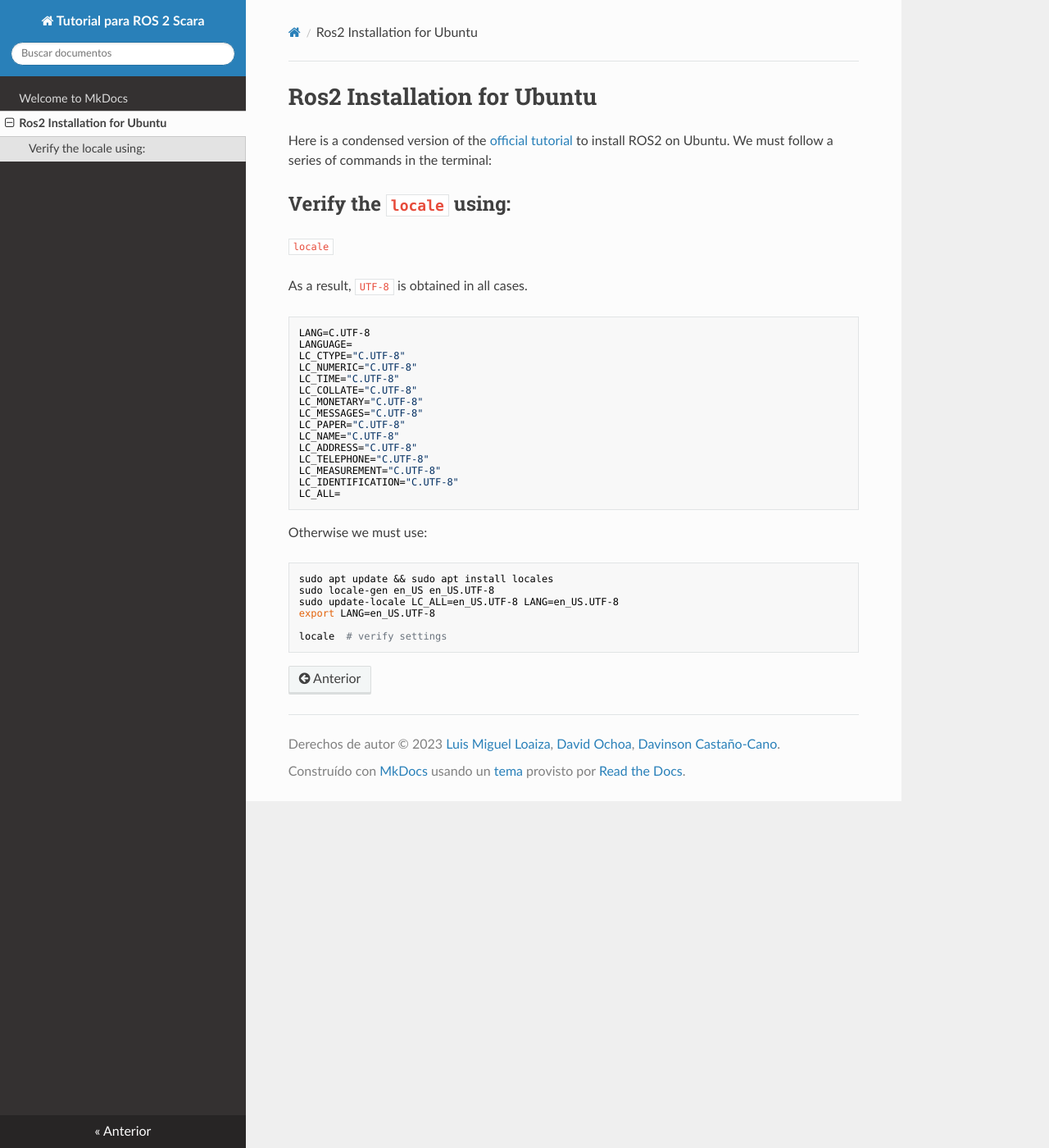
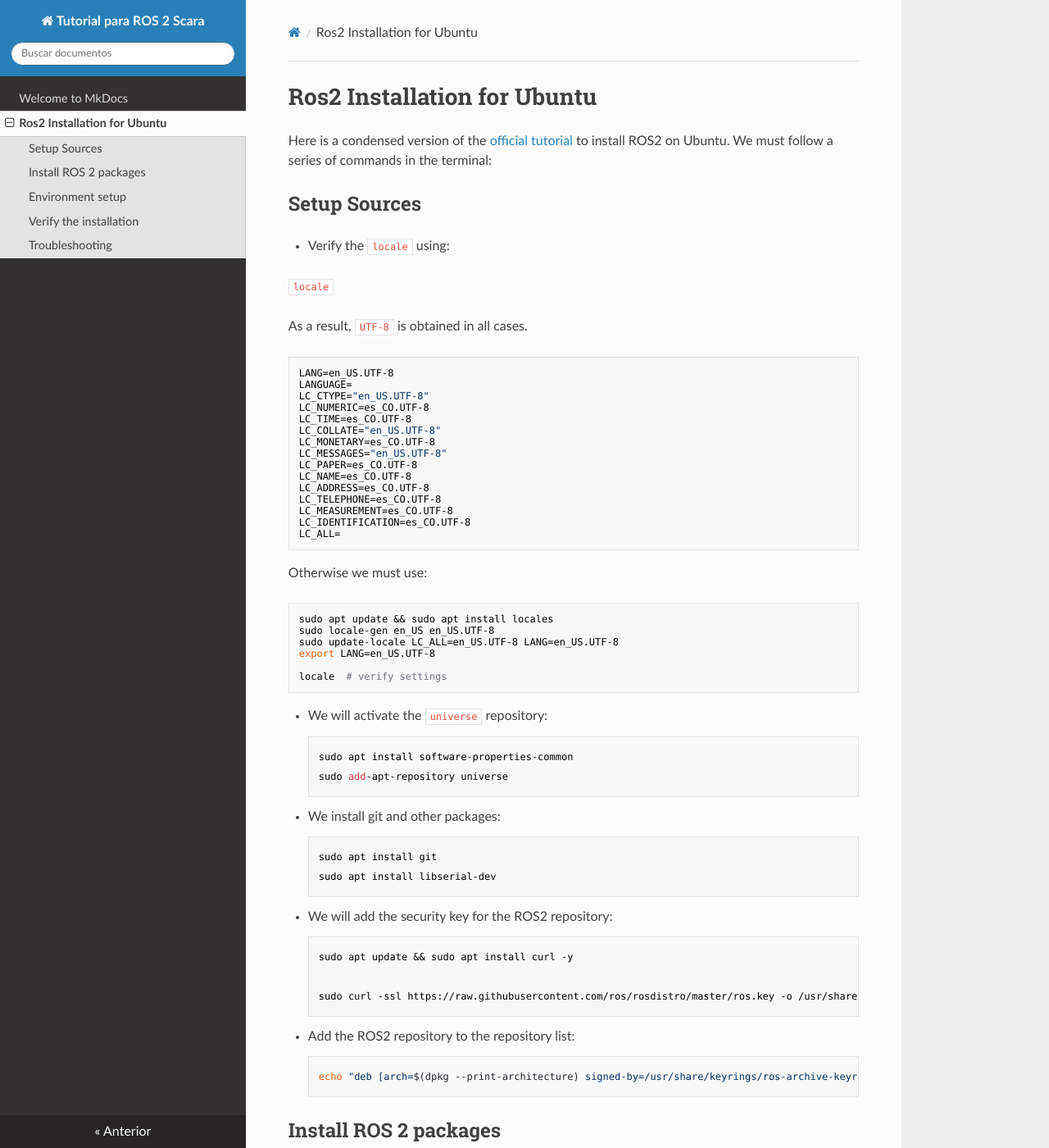
Before and after one commit to semillero-ares/ros2_scara, an MkDocs documentation site: the page built from docs/Ros2 installation.md, in a window 1280 px wide and 1400 px high. Shown: the whole window at 82% size. Built offline with MkDocs 1.6.1, drawn with Linux system fonts in a browser that asks for light colours; nearby versions of some CDN libraries; some of the changed text lies outside the part shown.

Commit message:
Ros2 installation section complete

```diff
--- a/docs/Ros2 installation.md
+++ b/docs/Ros2 installation.md
@@ -2,26 +2,28 @@
 
 Here is a condensed version of the [official tutorial](https://docs.ros.org/en/humble/Installation/Ubuntu-Install-Debians.html) to install ROS2 on Ubuntu. We must follow a series of commands in the terminal:
 
-## Verify the `locale` using:
+## Setup Sources
+
+* Verify the `locale` using:
 
 `locale`
 
 As a result, `UTF-8` is obtained in all cases.
 
-    LANG=C.UTF-8
+    LANG=en_US.UTF-8
     LANGUAGE=
-    LC_CTYPE="C.UTF-8"
-    LC_NUMERIC="C.UTF-8"
-    LC_TIME="C.UTF-8"
-    LC_COLLATE="C.UTF-8"
-    LC_MONETARY="C.UTF-8"
-    LC_MESSAGES="C.UTF-8"
-    LC_PAPER="C.UTF-8"
-    LC_NAME="C.UTF-8"
-    LC_ADDRESS="C.UTF-8"
-    LC_TELEPHONE="C.UTF-8"
-    LC_MEASUREMENT="C.UTF-8"
-    LC_IDENTIFICATION="C.UTF-8"
+    LC_CTYPE="en_US.UTF-8"
+    LC_NUMERIC=es_CO.UTF-8
+    LC_TIME=es_CO.UTF-8
+    LC_COLLATE="en_US.UTF-8"
+    LC_MONETARY=es_CO.UTF-8
+    LC_MESSAGES="en_US.UTF-8"
+    LC_PAPER=es_CO.UTF-8
+    LC_NAME=es_CO.UTF-8
+    LC_ADDRESS=es_CO.UTF-8
+    LC_TELEPHONE=es_CO.UTF-8
+    LC_MEASUREMENT=es_CO.UTF-8
+    LC_IDENTIFICATION=es_CO.UTF-8
     LC_ALL=
 
 Otherwise we must use:
@@ -32,3 +34,79 @@
     export LANG=en_US.UTF-8
 
     locale  # verify settings
+
+* We will activate the `universe` repository:
+
+        sudo apt install software-properties-common
+        sudo add-apt-repository universe
+
+* We install git and other packages:
+
+        sudo apt install git
+        sudo apt install libserial-dev
+
+* We will add the security key for the ROS2 repository:
+
+        sudo apt update && sudo apt install curl -y
+
+        sudo curl -ssl https://raw.githubusercontent.com/ros/rosdistro/master/ros.key -o /usr/share/keyrings/ros-archive-keyring.gpg
+
+* Add the ROS2 repository to the repository list:
+
+        echo "deb [arch=$(dpkg --print-architecture) signed-by=/usr/share/keyrings/ros-archive-keyring.gpg] http://packages.ros.org/ros2/ubuntu $(. /etc/os-release && echo $UBUNTU_CODENAME) main" | sudo tee /etc/apt/sources.list.d/ros2.list > /dev/null
+
+## Install ROS 2 packages
+
+* We update the list and update the installed software:
+
+        sudo apt update && sudo apt upgrade
+
+* We install ROS2 humble version:
+
+        sudo apt install ros-humble-desktop
+
+* We install ROS2 packages that we will use:
+
+        sudo apt install ros-humble-gazebo-ros-pkgs
+
+        sudo apt install ros-humble-ros2-control ros-humble-ros2-controllers ros-humble-gazebo-ros2-control
+
+        sudo apt install ros-humble-moveit ros-humble-moveit-resources -y
+
+
+* Install Colcon:
+
+        sudo apt install python3-colcon-common-extensions -y
+
+## Environment setup
+
+* Finally, we configure the terminal to identify the ROS2 commands:
+
+        echo "source /opt/ros/humble/setup.bash" >> ~/.bashrc
+
+## Verify the installation
+
+* We restart the terminal and then we can test that we have ROS2 correctly installed and running:
+
+    *  In terminal 1:
+
+            ros2 run turtlesim turtlesim_node
+
+    *  In terminal 2:
+
+            ros2 run turtlesim turtle_teleop_key
+
+## Troubleshooting
+
+When running ROS2 commands that open a graphical interface like the following:
+
+    ros2 run rviz2 rviz2
+
+An error may take place:
+
+    /opt/ros/humble/lib/rviz2/rviz2: error while loading shared libraries: libQt5Core.so.5: cannot open shared object file: No such file or directory
+    [ros2run]: Process exited with failure 127
+
+to solve it we use the following command:
+
+    sudo strip --remove-section=.note.ABI-tag /usr/lib/x86_64-linux-gnu/libQt5Core.so.5
```
